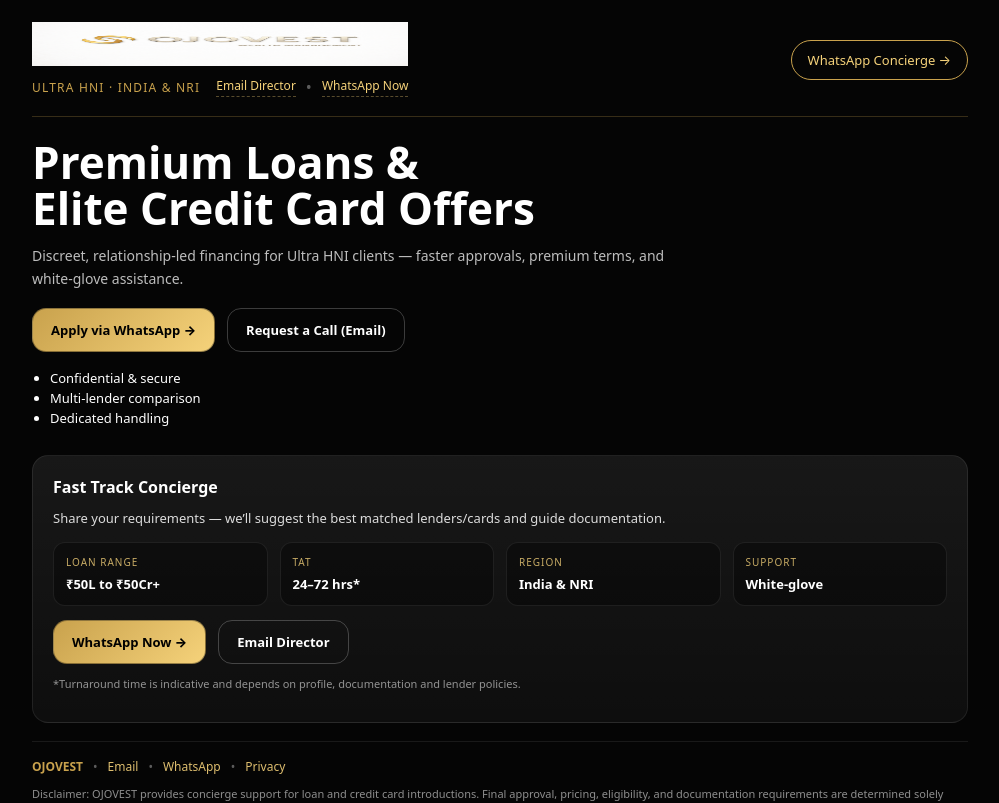
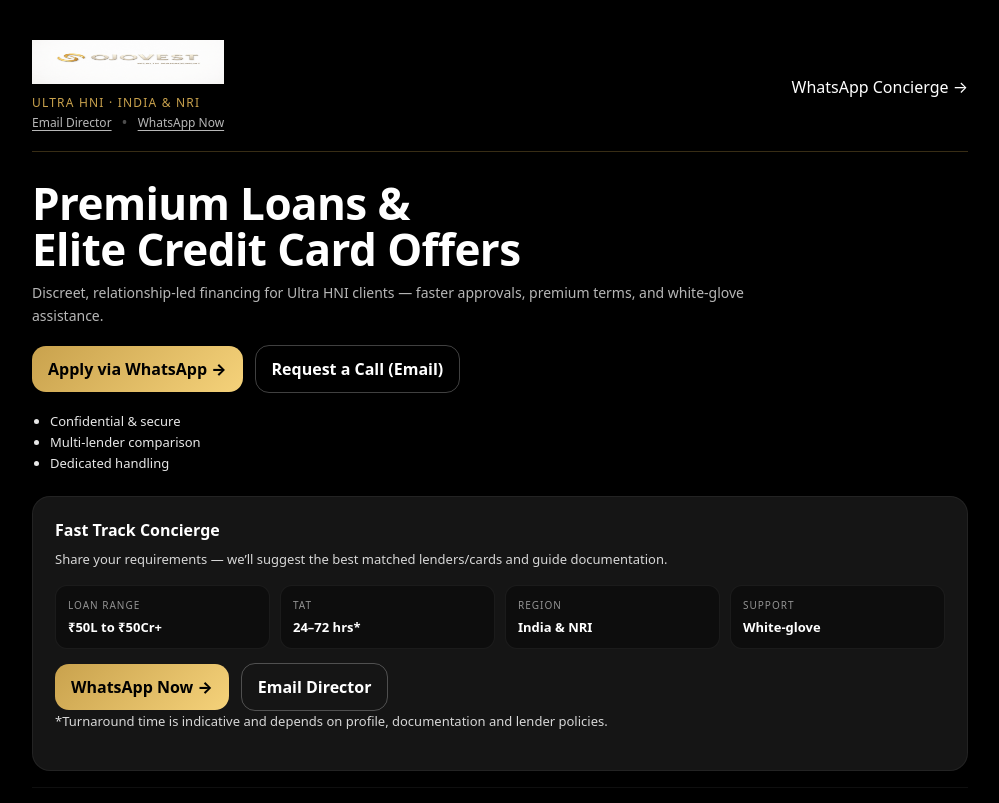
Before and after one commit to ojovest/ojovest, a Next.js app: page / in a window 1280 px wide. Shown: the top 803 px of the page, without its empty margins (140-1139 px from the left). Built offline with nearby package versions, Linux system fonts and the light colour scheme.

Commit message:
Update globals.css

```diff
--- a/app/globals.css
+++ b/app/globals.css
@@ -1,15 +1,10 @@
-/* Base */
 :root {
-  --bg: #050505;
-  --panel: #141414;
-  --panel2: #0f0f0f;
-  --text: #ffffff;
-  --muted: #bdbdbd;
-
+  --bg: #000;
+  --text: #fff;
+  --muted: #b7b7b7;
   --gold: #c9a24d;
-  --gold2: #f5d27a;
-  --border: rgba(201, 162, 77, 0.25);
-  --soft: rgba(255, 255, 255, 0.08);
+  --card: #151515;
+  --border: rgba(201, 162, 77, 0.28);
 }
 
 * {
@@ -22,19 +17,19 @@
   margin: 0;
   background: var(--bg);
   color: var(--text);
-  font-family: system-ui, -apple-system, Segoe UI, Roboto, Helvetica, Arial,
-    sans-serif;
+  font-family: system-ui, -apple-system, Segoe UI, Roboto, Helvetica, Arial, sans-serif;
 }
 
 a {
   color: inherit;
+  text-decoration: none;
 }
 
 /* Layout */
 .container {
   max-width: 980px;
   margin: 0 auto;
-  padding: 0 22px 40px;
+  padding: 28px 22px 40px;
 }
 
 /* Header */
@@ -42,7 +37,7 @@
   display: flex;
   flex-direction: column;
   gap: 14px;
-  padding: 22px 0 18px;
+  padding: 12px 0 18px;
   border-bottom: 1px solid var(--border);
 }
 
@@ -58,12 +53,6 @@
   display: block;
 }
 
-.subtitleRow {
-  display: flex;
-  flex-direction: column;
-  gap: 8px;
-}
-
 .subtitle {
   font-size: 12px;
   letter-spacing: 1.2px;
@@ -73,169 +62,173 @@
 
 .topLinks {
   display: flex;
+  gap: 10px;
   align-items: center;
   flex-wrap: wrap;
-  gap: 10px;
 }
 
 .topLink {
   font-size: 12px;
-  color: var(--gold2);
-  text-decoration: none;
-  border-bottom: 1px dashed rgba(245, 210, 122, 0.35);
-  padding-bottom: 2px;
-}
-.topLink:hover {
-  opacity: 0.9;
+  color: var(--muted);
+  text-decoration: underline;
+  text-underline-offset: 3px;
 }
 
 .dot {
-  color: rgba(255, 255, 255, 0.35);
+  color: rgba(255, 255, 255, 0.3);
 }
 
-.headerCta {
+/* Header CTA */
+.header-cta {
   align-self: flex-start;
-  text-decoration: none;
   font-size: 13px;
   padding: 10px 16px;
   border-radius: 999px;
   border: 1px solid var(--gold);
-  color: var(--gold2);
-  background: transparent;
-  transition: transform 0.15s ease, background 0.2s ease;
+  color: var(--gold);
+  transition: 0.2s ease;
 }
-.headerCta:hover {
-  background: rgba(201, 162, 77, 0.12);
+
+.header-cta:hover {
+  background: var(--gold);
+  color: #000;
+}
+
+/* Desktop header */
+@media (min-width: 900px) {
+  .header {
+    flex-direction: row;
+    justify-content: space-between;
+    align-items: center;
+  }
+  .header-cta {
+    align-self: center;
+  }
+}
+
+/* Hero */
+.heroTitle {
+  margin: 28px 0 10px;
+  font-size: 44px;
+  line-height: 1.05;
+  letter-spacing: -0.6px;
+}
+
+.heroDesc {
+  margin: 0;
+  max-width: 720px;
+  color: var(--muted);
+  font-size: 14px;
+  line-height: 1.6;
+}
+
+/* CTA Row */
+.ctaRow {
+  display: flex;
+  gap: 12px;
+  align-items: center;
+  flex-wrap: wrap;
+  margin-top: 18px;
+}
+
+/* Primary CTA */
+a.cta {
+  background: linear-gradient(135deg, var(--gold), #f5d27a);
+  color: #000;
+  padding: 12px 16px;
+  border-radius: 14px;
+  font-weight: 800;
+  display: inline-block;
+  transition: transform 0.15s ease;
+}
+
+a.cta:hover {
   transform: translateY(-1px);
 }
 
-/* Hero */
-.hero {
-  padding: 22px 0 8px;
+/* Secondary CTA */
+a.ctaSecondary {
+  border: 1px solid rgba(255, 255, 255, 0.25);
+  color: #fff;
+  padding: 12px 16px;
+  border-radius: 14px;
+  font-weight: 700;
+  display: inline-block;
 }
 
-.heroTitle {
-  font-size: 44px;
-  line-height: 1.05;
-  margin: 0;
-  font-weight: 800;
-}
-
-.heroDesc {
-  margin: 14px 0 0;
-  color: var(--muted);
-  max-width: 640px;
+/* Trust List */
+.trustList {
+  margin: 18px 0 0;
+  padding-left: 18px;
+  color: #e7e7e7;
+  font-size: 13px;
   line-height: 1.6;
-  font-size: 14px;
-}
-
-.ctaRow {
-  display: flex;
-  flex-wrap: wrap;
-  gap: 12px;
-  margin-top: 18px;
-}
-
-.cta {
-  text-decoration: none;
-  display: inline-block;
-  padding: 12px 18px;
-  border-radius: 14px;
-  font-weight: 800;
-  font-size: 13px;
-  color: #000;
-  background: linear-gradient(135deg, var(--gold), var(--gold2));
-  border: 1px solid rgba(0, 0, 0, 0.35);
-  transition: transform 0.15s ease, filter 0.2s ease;
-}
-.cta:hover {
-  transform: translateY(-1px);
-  filter: brightness(1.03);
-}
-
-.ctaSecondary {
-  text-decoration: none;
-  display: inline-block;
-  padding: 12px 18px;
-  border-radius: 14px;
-  font-weight: 700;
-  font-size: 13px;
-  color: #fff;
-  background: transparent;
-  border: 1px solid rgba(255, 255, 255, 0.22);
-  transition: transform 0.15s ease, background 0.2s ease;
-}
-.ctaSecondary:hover {
-  background: rgba(255, 255, 255, 0.06);
-  transform: translateY(-1px);
-}
-
-.trustList {
-  margin: 16px 0 0;
-  padding-left: 18px;
-  color: #fff;
-  font-size: 13px;
-  line-height: 1.55;
 }
 
 /* Card */
 .card {
-  margin-top: 18px;
-  background: linear-gradient(
-    180deg,
-    rgba(255, 255, 255, 0.08),
-    rgba(255, 255, 255, 0.04)
-  );
-  border: 1px solid rgba(255, 255, 255, 0.08);
-  border-radius: 16px;
-  padding: 20px;
+  margin-top: 22px;
+  background: var(--card);
+  border-radius: 18px;
+  padding: 22px;
+  border: 1px solid rgba(255, 255, 255, 0.06);
+  box-shadow: 0 20px 60px rgba(0, 0, 0, 0.45);
 }
 
 .card h3 {
-  margin: 0;
+  margin: 0 0 8px;
   font-size: 16px;
 }
 
-.cardDesc {
-  margin: 10px 0 0;
-  color: rgba(255, 255, 255, 0.85);
+.card p {
+  margin: 0 0 16px;
+  color: #d7d7d7;
   font-size: 13px;
-  line-height: 1.55;
+  line-height: 1.6;
 }
 
+/* Card Grid */
 .cardGrid {
-  margin-top: 14px;
   display: grid;
-  grid-template-columns: repeat(4, 1fr);
-  gap: 12px;
+  grid-template-columns: 1fr;
+  gap: 10px;
+  margin-top: 10px;
 }
 
 .cardItem {
   background: rgba(0, 0, 0, 0.35);
-  border: 1px solid rgba(255, 255, 255, 0.08);
+  border: 1px solid rgba(255, 255, 255, 0.06);
   border-radius: 12px;
-  padding: 12px;
-  min-height: 64px;
+  padding: 12px 12px;
 }
 
 .cardLabel {
   font-size: 10px;
   letter-spacing: 1px;
   text-transform: uppercase;
-  color: rgba(245, 210, 122, 0.8);
+  color: rgba(255, 255, 255, 0.55);
+  margin-bottom: 6px;
 }
 
 .cardValue {
-  margin-top: 6px;
+  font-size: 13px;
   font-weight: 800;
-  font-size: 13px;
+  color: #fff;
 }
 
+@media (min-width: 860px) {
+  .cardGrid {
+    grid-template-columns: repeat(4, 1fr);
+  }
+}
+
+/* Card buttons */
 .cardActions {
   margin-top: 14px;
   display: flex;
   gap: 12px;
   flex-wrap: wrap;
+  align-items: center;
 }
 
 .finePrint {
@@ -246,9 +239,9 @@
 
 /* Footer */
 .footer {
-  margin-top: 18px;
-  padding-top: 16px;
-  border-top: 1px solid rgba(255, 255, 255, 0.08);
+  margin-top: 16px;
+  padding-top: 14px;
+  border-top: 1px solid rgba(255, 255, 255, 0.06);
 }
 
 .footerLinks {
@@ -257,68 +250,28 @@
   flex-wrap: wrap;
   align-items: center;
   font-size: 12px;
+  color: rgba(255, 255, 255, 0.75);
 }
 
-.footerBrand {
+.footerLinks a {
+  text-decoration: underline;
+  text-underline-offset: 3px;
+}
+
+.brand {
   color: var(--gold);
   font-weight: 800;
 }
 
-.footerLink {
-  color: rgba(245, 210, 122, 0.9);
-  text-decoration: none;
-}
-.footerLink:hover {
-  text-decoration: underline;
+.disclaimer {
+  margin: 10px 0 0;
+  font-size: 11px;
+  line-height: 1.6;
+  color: rgba(255, 255, 255, 0.55);
 }
 
-.footerDisclaimer {
-  margin: 10px 0 0;
-  font-size: 11px;
-  color: rgba(255, 255, 255, 0.55);
-  line-height: 1.6;
-  max-width: 920px;
-}
-
-.footerCopy {
+copyright {
   margin: 8px 0 0;
   font-size: 11px;
-  color: rgba(255, 255, 255, 0.45);
+  color: rgba(255, 255, 255, 0.5);
 }
-
-/* Desktop header layout */
-@media (min-width: 900px) {
-  .header {
-    flex-direction: row;
-    align-items: center;
-    justify-content: space-between;
-  }
-  .subtitleRow {
-    flex-direction: row;
-    align-items: center;
-    justify-content: space-between;
-    gap: 16px;
-  }
-  .headerCta {
-    align-self: center;
-  }
-}
-
-/* Responsive */
-@media (max-width: 920px) {
-  .heroTitle {
-    font-size: 38px;
-  }
-  .cardGrid {
-    grid-template-columns: repeat(2, 1fr);
-  }
-}
-
-@media (max-width: 520px) {
-  .heroTitle {
-    font-size: 32px;
-  }
-  .cardGrid {
-    grid-template-columns: 1fr;
-  }
-}
```
